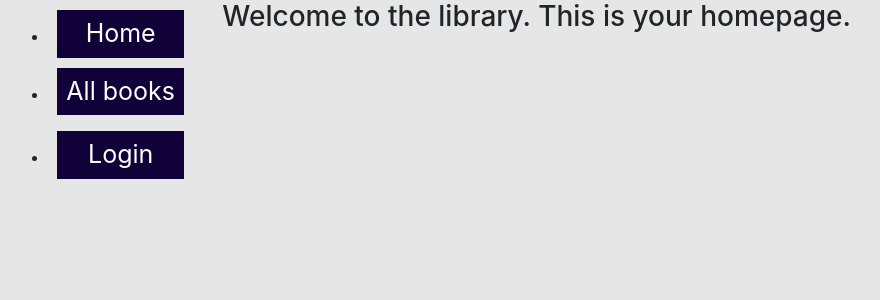
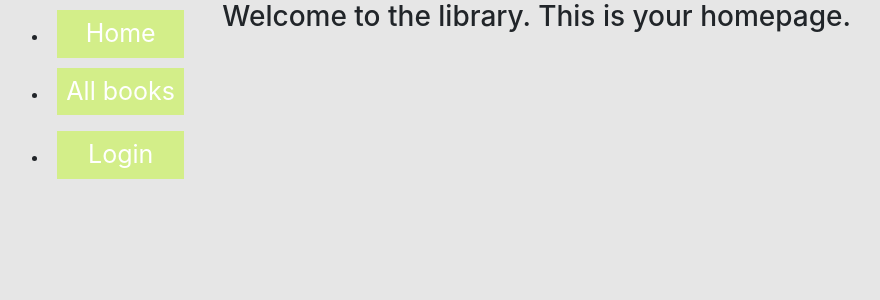
Before and after one commit to Persian-Prince/Innovator-s-Library, a Django app: page / in a window 1280 px wide. Shown: the top 300 px of the page, without its empty margins (6-886 px from the left). Run offline with Django 3.2, Linux system fonts and the light colour scheme; some libraries are stand-ins or nearby versions.

Commit message:
Background color changed

```diff
--- a/static/css/base.css
+++ b/static/css/base.css
@@ -7,7 +7,7 @@ a {
   text-decoration: none;
   font-size:25px;
   color: #ffffff;
-  background-color: rgb(16, 2, 56);
+  background-color: rgb(211, 238, 137);
   margin: 10px 8px;
   display: flex;
   justify-content: center;
```
